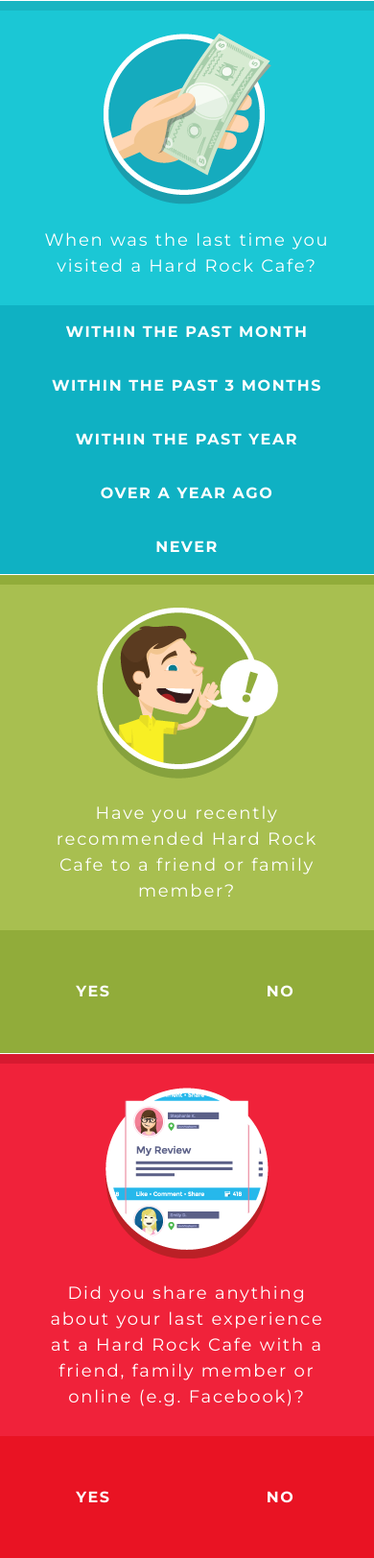
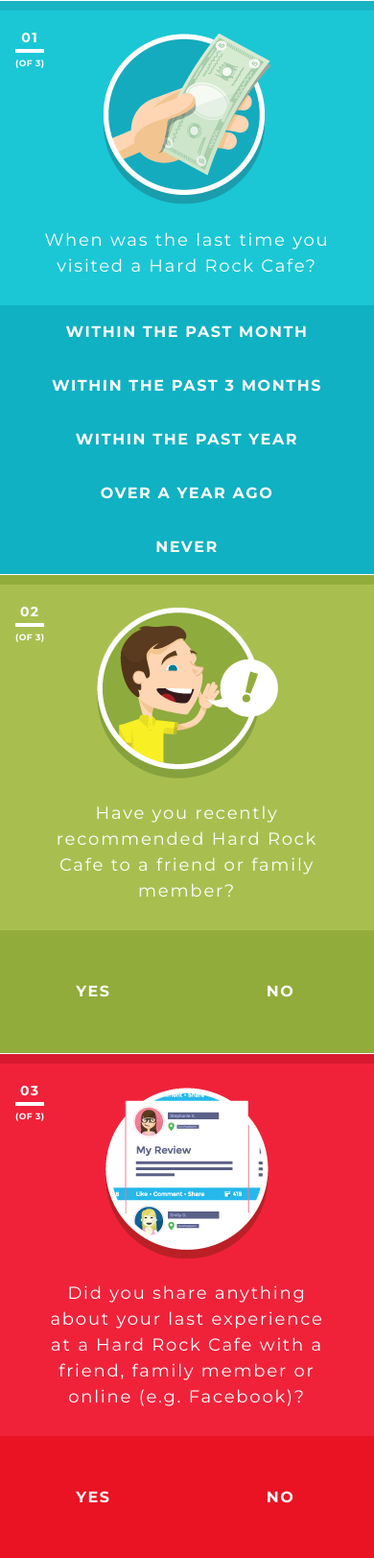
Before and after one commit to EggStrategy/msit-landing-pages, a PHP site: page / in a window 390 px wide. Shown: the part 231-1854 px from the top of the page at 96% size. Run offline with PHP 8.4, Linux system fonts and the light colour scheme; data that the repository does not hold is empty; some libraries are stand-ins or nearby versions.

Commit message:
Add mobile question count / add error message js / remove grid sass

```diff
--- a/assets/css/application.css
+++ b/assets/css/application.css
@@ -535,6 +478,32 @@ label {
   }
 }
 
+.form-question-count {
+  position: absolute;
+  top: 1em;
+  left: 1em;
+  color: #fff;
+  font-weight: 700;
+  text-align: center;
+}
+.form-question-count .question-number {
+  font-size: 14px;
+  line-height: 24px;
+  letter-spacing: 0.1em;
+}
+.form-question-count .question-number:after {
+  content: "";
+  display: block;
+  height: 4px;
+  background: #fff;
+}
+.form-question-count .question-total {
+  font-size: 9px;
+  line-height: 22px;
+  letter-spacing: 0.05em;
+  text-transform: uppercase;
+}
+
 /*
 .error .form-question {
   color: #f00;
--- a/assets/js/scripts.js
+++ b/assets/js/scripts.js
@@ -15,6 +15,7 @@ $(function(){
       		if(radioChecked.length == 0) {
             $(this).addClass('error');
             $(this).append(errorIcon);
+            $(formMessage).html('<p><span class="icon-error-grey"></span> Please answer </p>');
             errorcount++;
       		} else if(radioChecked.length > 0) {
             $(this).removeClass('error');
--- a/assets/sass/application.scss
+++ b/assets/sass/application.scss
@@ -9,7 +9,6 @@
 @import "global/images";
 @import "global/icons";
 @import "global/mixins";
-@import "global/grid";
 @import "global/base";
 @import "global/buttons";
 @import "global/forms";
--- a/assets/sass/global/_grid.scss
+++ /dev/null
@@ -1,51 +0,0 @@
-$gutter: 3.15%; /* 36px*/
-$pad: 18px;
-
-.grid {
-  @include cf;
-  margin: 0 -3% $base -3%;
-
-  @include bp-min-width($medium) {
-    margin: 0 -18px $base -18px;
-  }
-}
-
-[class*='col-'] {
-  float: left;
-  width: 100%;
-  padding: 0 3%;
-
-  @include bp-min-width($medium) {
-    padding: 0 $pad;
-  }
-}
-
-.col-3-4 {
-  @include bp-min-width($medium) {
-    width: 75%;
-  }
-}
-
-.col-2-3 {
-  @include bp-min-width($medium) {
-    width: 66.66%;
-  }
-}
-
-.col-1-2 {
-  @include bp-min-width($medium) {
-    width: 50%;
-  }
-}
-
-.col-1-3 {
-  @include bp-min-width($medium) {
-    width: 33.33%;
-  }
-}
-
-.col-1-4 {
-  @include bp-min-width($medium) {
-    width: 25%;
-  }
-}
--- a/assets/sass/global/_icons.scss
+++ b/assets/sass/global/_icons.scss
@@ -32,7 +32,9 @@
 }
 
 .icon-error-grey {
-  background-position: -20px -734px;
+  margin-right: 2px;
+  background-position: -32px -734px;
+  vertical-align: -6px;
 }
 
 .icon-arrow {
--- a/assets/sass/global/_typography.scss
+++ b/assets/sass/global/_typography.scss
@@ -2,13 +2,8 @@
 
 $sans: "Montserrat", Helvetica, arial, sans-serif;
 
-$light: 300;
 $reg:  400;
-$semi:  600;
-$bold:  700;
-$heavy: 900;
-
-$base:  24px;
+$bold: 700;
 
 body {
   color: $grey;
--- a/assets/sass/pages/_survey.scss
+++ b/assets/sass/pages/_survey.scss
@@ -221,6 +221,36 @@
   }
 }
 
+
+.form-question-count {
+  position: absolute;
+  top: 1em;
+  left: 1em;
+  color: #fff;
+  font-weight: $bold;
+  text-align: center;
+
+  .question-number {
+    font-size: 14px;
+    line-height: 24px;
+    letter-spacing: 0.1em;
+
+    &:after {
+      content: "";
+      display: block;
+      height: 4px;
+      background: #fff;
+    }
+  }
+
+  .question-total {
+    font-size: 9px;
+    line-height: 22px;
+    letter-spacing: 0.05em;
+    text-transform: uppercase;
+  }
+}
+
 /*
 .error .form-question {
   color: #f00;
--- a/index.php
+++ b/index.php
@@ -6,6 +6,10 @@
   		<form action="">
 
         <div class="form-item">
+          <div class="form-question-count">
+            <div class="question-number">01</div>
+            <div class="question-total">(of 3)</div>
+          </div>
           <div class="icon-circle-1"></div>
   				<p class="form-question">When was the last time you visited a Hard Rock Cafe?</p>
   				<div class="form-answers">
@@ -35,6 +39,10 @@
         </div>
 
         <div class="form-item">
+          <div class="form-question-count">
+            <div class="question-number">02</div>
+            <div class="question-total">(of 3)</div>
+          </div>
           <div class="icon-circle-2"></div>
   				<p class="form-question">Have you recently recommended Hard Rock Cafe to a friend or family member? </p>
   				<div class="form-answers form-two-options">
@@ -52,6 +60,10 @@
         </div>
 
         <div class="form-item">
+          <div class="form-question-count">
+            <div class="question-number">03</div>
+            <div class="question-total">(of 3)</div>
+          </div>
           <div class="icon-circle-3"></div>
   				<p class="form-question">Did you share anything about your last experience at a Hard Rock Cafe with a friend, family member or online (e.g. Facebook)?</p>
   				<div class="form-answers form-two-options">
```
Also changed, not shown: other parts of assets/css/application.css (+3 -60 lines).
